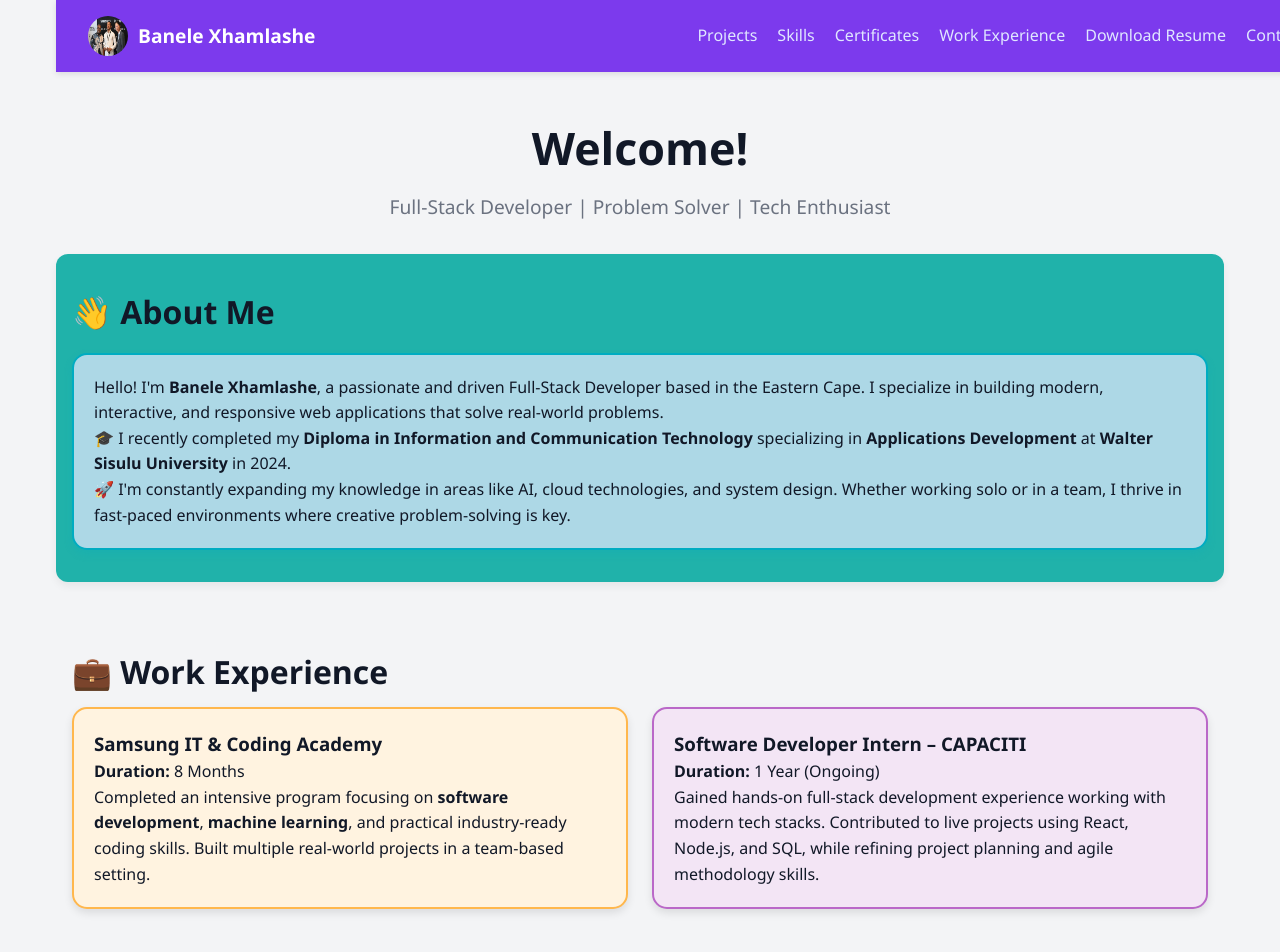
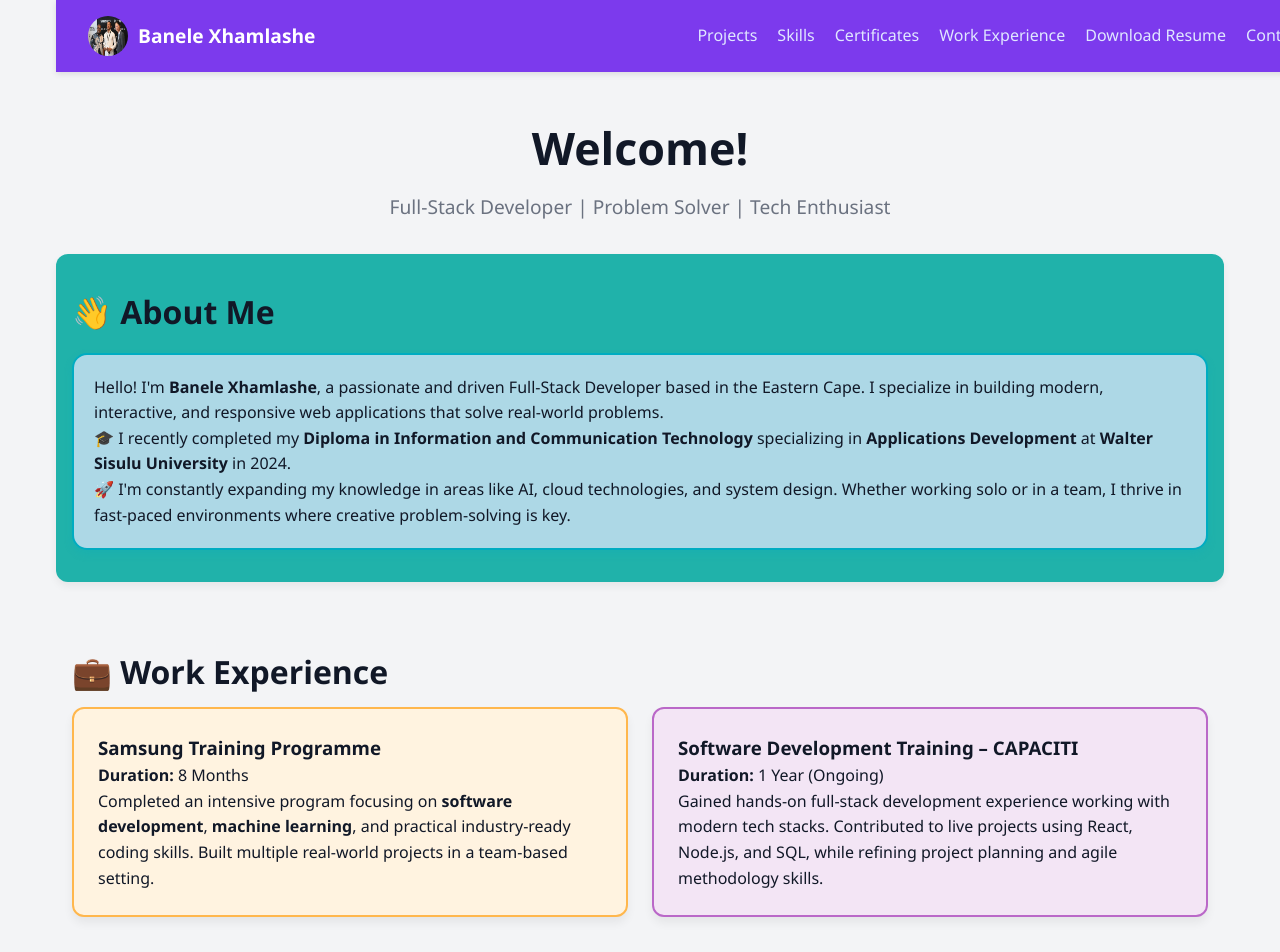
Before and after one commit to buds345/portfolio, a React (Create React App) app: page / in a window 1280 px wide. Shown: the top 952 px of the page. Built offline with nearby package versions, Linux system fonts and the light colour scheme.

Commit message:
Your commit message

```diff
--- a/src/App.css
+++ b/src/App.css
@@ -7,6 +7,8 @@ html {
   background-color: #F3F4F6;
   color: #111827;
   scroll-behavior: smooth;
+  scroll-padding-top: 80px;
+  /* This ensures content isn't hidden behind fixed navbar */
 }
 
 /* Container */
@@ -66,6 +68,46 @@ html {
   font-weight: 600;
 }
 
+/* Burger Menu Styles */
+.burger-menu {
+  background: none;
+  border: none;
+  color: white;
+  font-size: 1.5rem;
+  cursor: pointer;
+  padding: 10px;
+  margin-right: 15px;
+  display: none;
+}
+
+.mobile-menu {
+  display: none;
+  position: absolute;
+  top: 70px;
+  right: 0;
+  background-color: #333;
+  width: 200px;
+  flex-direction: column;
+  padding: 15px;
+  border-radius: 0 0 0 10px;
+  z-index: 1000;
+}
+
+.mobile-menu a {
+  color: white;
+  padding: 10px;
+  text-decoration: none;
+  border-bottom: 1px solid #444;
+}
+
+.mobile-menu a:last-child {
+  border-bottom: none;
+}
+
+.mobile-menu .download-link {
+  color: #61dafb;
+}
+
 /* Modal */
 .modal {
   position: fixed;
@@ -103,21 +145,20 @@ html {
   color: #6B7280;
 }
 
+/* Sections */
+section {
+  padding: 2rem 1rem;
+  margin-bottom: 2rem;
+}
+
 /* About */
 .about-section {
-  padding: 2rem 1rem;
   background-color: lightseagreen;
   border-radius: 12px;
-  margin-bottom: 2rem;
   box-shadow: 0 4px 8px rgba(0, 0, 0, 0.06);
 }
 
 /* Work Experience */
-.experience-section {
-  padding: 2rem 1rem;
-  margin-bottom: 2rem;
-}
-
 .experience-grid {
   display: grid;
   grid-template-columns: repeat(auto-fit, minmax(250px, 1fr));
@@ -125,7 +166,6 @@ html {
 }
 
 .experience-card {
-  background-color: grey;
   padding: 1.5rem;
   border-radius: 12px;
   box-shadow: 0 6px 10px rgba(0, 0, 0, 0.06);
@@ -138,11 +178,6 @@ html {
 }
 
 /* Projects */
-.projects-section {
-  padding: 2rem 1rem;
-  margin-bottom: 2rem;
-}
-
 .project-card {
   background-color: #FFFFFF;
   padding: 1.5rem;
@@ -163,10 +198,8 @@ html {
 
 /* Skills */
 .skills-section {
-  padding: 2rem 1rem;
   background-color: #FFFFFF;
   border-radius: 12px;
-  margin-bottom: 2rem;
   box-shadow: 0 4px 6px rgba(0, 0, 0, 0.05);
 }
 
@@ -214,9 +247,7 @@ html {
 
 /* Certificates */
 .certificates-section {
-  padding: 2rem 1rem;
   background-color: #FFFFFF;
-  margin-bottom: 2rem;
   border-radius: 12px;
   box-shadow: 0 4px 6px rgba(0, 0, 0, 0.05);
 }
@@ -273,9 +304,7 @@ html {
 
 /* Contact */
 .contact-section {
-  padding: 2rem 1rem;
   background-color: #E0E7FF;
-  margin-bottom: 2rem;
   text-align: center;
   border-radius: 12px;
 }
@@ -314,25 +343,7 @@ footer {
   background-color: #E5E7EB;
 }
 
-/* Responsive */
-@media (max-width: 768px) {
-  .navbar {
-    flex-direction: column;
-    align-items: flex-start;
-    gap: 10px;
-  }
-
-  .navbar-links {
-    display: flex;
-    flex-wrap: wrap;
-    gap: 10px;
-  }
-
-  .certificate-pdf {
-    height: 200px;
-  }
-}
-
+/* Form Styles */
 .contact-form {
   display: flex;
   flex-direction: column;
@@ -363,9 +374,9 @@ footer {
   background-color: #2563eb;
 }
 
+/* Project Screenshot */
 .project-screenshot {
   width: 300px;
-  /* You can adjust this to 250px or 280px if needed */
   height: auto;
   border-radius: 10px;
   box-shadow: 0 4px 8px rgba(0, 0, 0, 0.1);
@@ -377,10 +388,9 @@ footer {
   transform: scale(1.05);
 }
 
-
+/* About Card */
 .about-card {
   background-color: lightblue;
-  /* Light cyan frame */
   border: 2px solid #00acc1;
   padding: 20px;
   border-radius: 15px;
@@ -388,20 +398,36 @@ footer {
   box-shadow: 0 4px 8px rgba(0, 172, 193, 0.2);
 }
 
+/* Experience Cards */
 .experience-card.exp1 {
   background-color: #fff3e0;
-  /* Light orange */
   border: 2px solid #ffb74d;
 }
 
 .experience-card.exp2 {
   background-color: #f3e5f5;
-  /* Lavender */
   border: 2px solid #ba68c8;
 }
 
-.experience-card {
-  padding: 20px;
-  border-radius: 15px;
-  box-shadow: 0 4px 8px rgba(0, 0, 0, 0.1);
+/* Responsive Styles */
+@media (max-width: 768px) {
+  .burger-menu {
+    display: block;
+  }
+
+  .navbar-links {
+    display: none;
+  }
+
+  .mobile-menu {
+    display: flex;
+  }
+
+  .certificate-pdf {
+    height: 200px;
+  }
+
+  .header {
+    padding-top: 8rem;
+  }
 }
--- a/src/App.js
+++ b/src/App.js
@@ -133,14 +133,14 @@ const App = () => {
         <h2>💼 Work Experience</h2>
         <div className="experience-grid">
           <div className="experience-card exp1">
-      <h3>Samsung IT & Coding Academy</h3>
+            <h3>Samsung Training Programme</h3>
             <p><strong>Duration:</strong> 8 Months</p>
             <p>
               Completed an intensive program focusing on <strong>software development</strong>, <strong>machine learning</strong>, and practical industry-ready coding skills. Built multiple real-world projects in a team-based setting.
             </p>
           </div>
           <div className="experience-card exp2">
-      <h3>Software Developer Intern – CAPACITI</h3>
+            <h3>Software Development Training – CAPACITI</h3>
             <p><strong>Duration:</strong> 1 Year (Ongoing)</p>
             <p>
               Gained hands-on full-stack development experience working with modern tech stacks. Contributed to live projects using React, Node.js, and SQL, while refining project planning and agile methodology skills.
```
Lines whose indentation alone changed are shown as unchanged.
